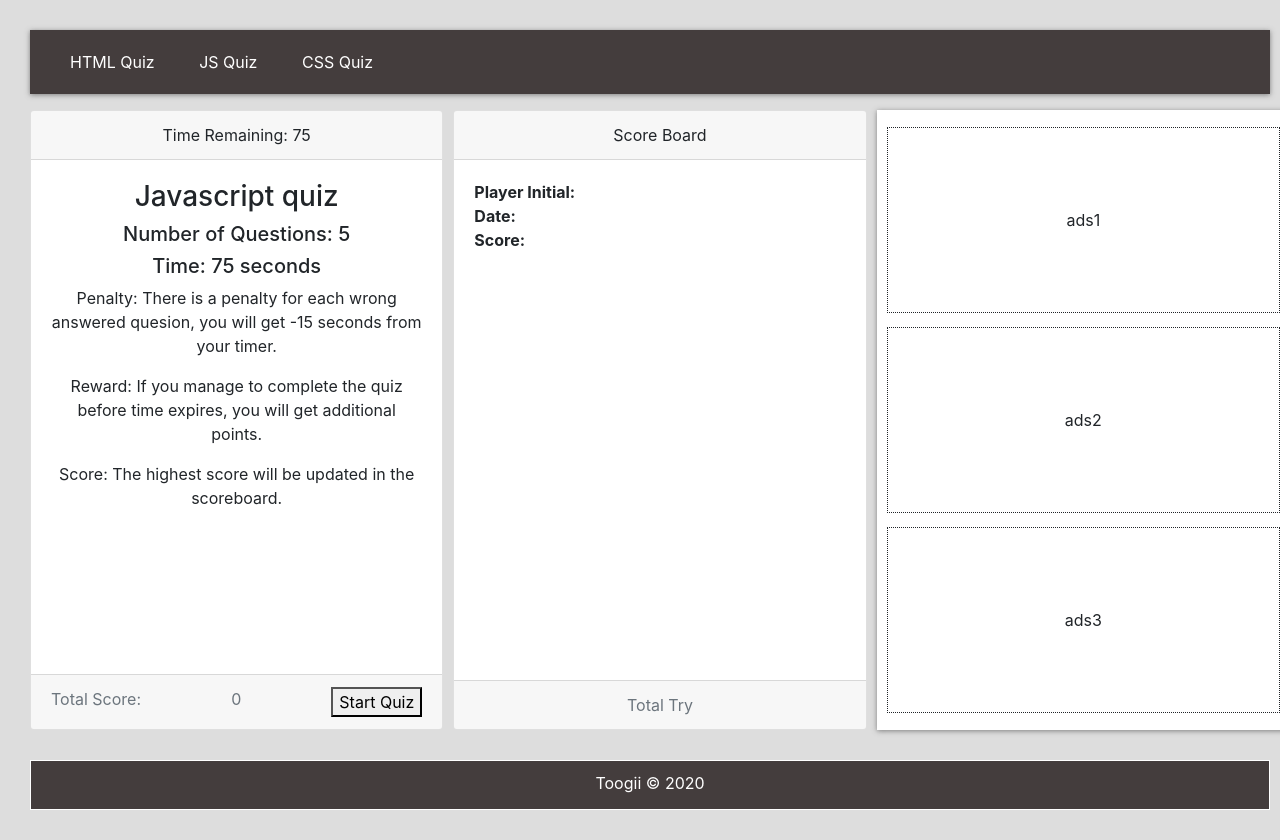
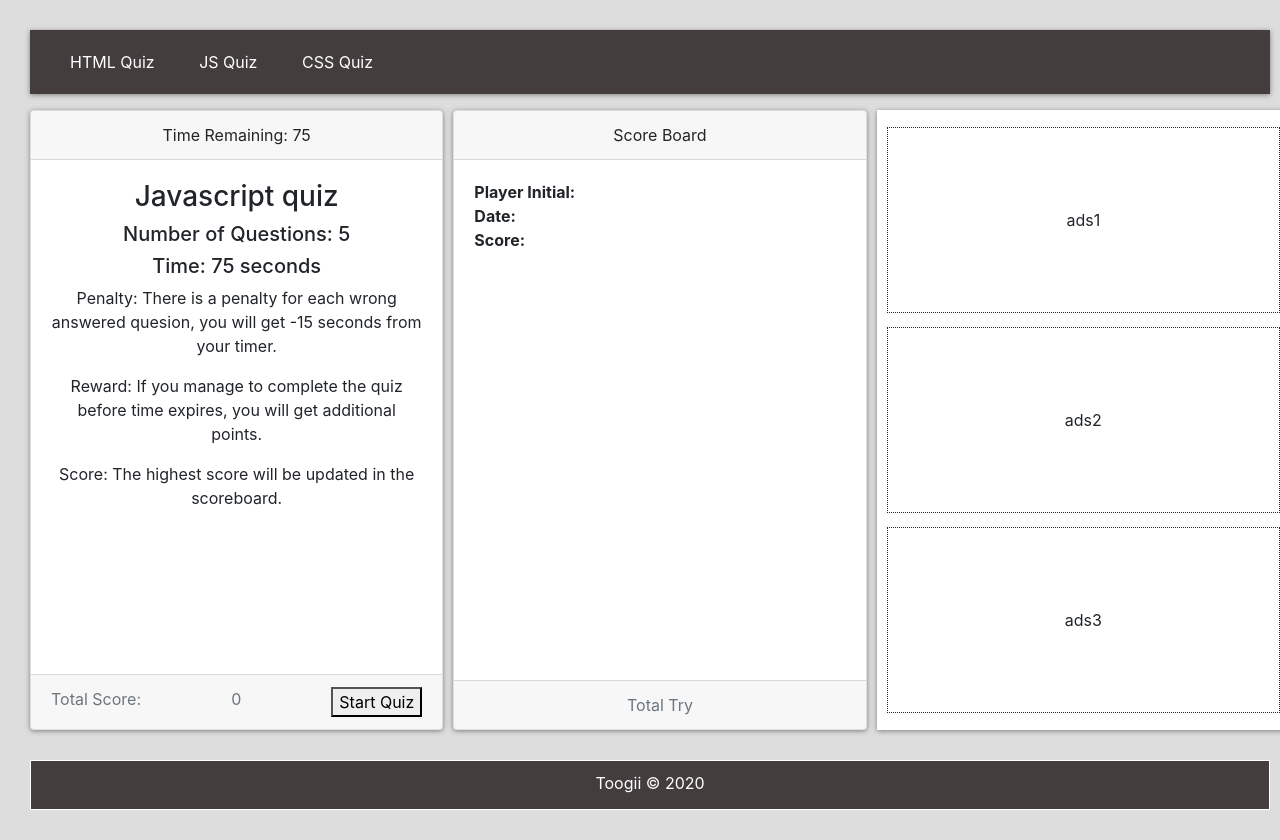
Before and after one commit to Toogii2019/code_quiz, a plain HTML site: page index.html in a window 1280 px wide. Drawn offline with nearby package versions, Linux system fonts and the light colour scheme.

Commit message:
Adding some styling

```diff
--- a/static/css/style.css
+++ b/static/css/style.css
@@ -91,14 +91,19 @@ footer {
     flex-direction: column;
     justify-content: space-around;
     padding: 10px;
+    box-shadow: var(--shadow);
+
 }
 .quiz-board {
     grid-area: quiz-board;
     min-height: 500px;
+    box-shadow: var(--shadow);
+
 }
 
 .score-board {
     grid-area: score-board;
+    box-shadow: var(--shadow);
 }
 
 .ads-box div {
```
